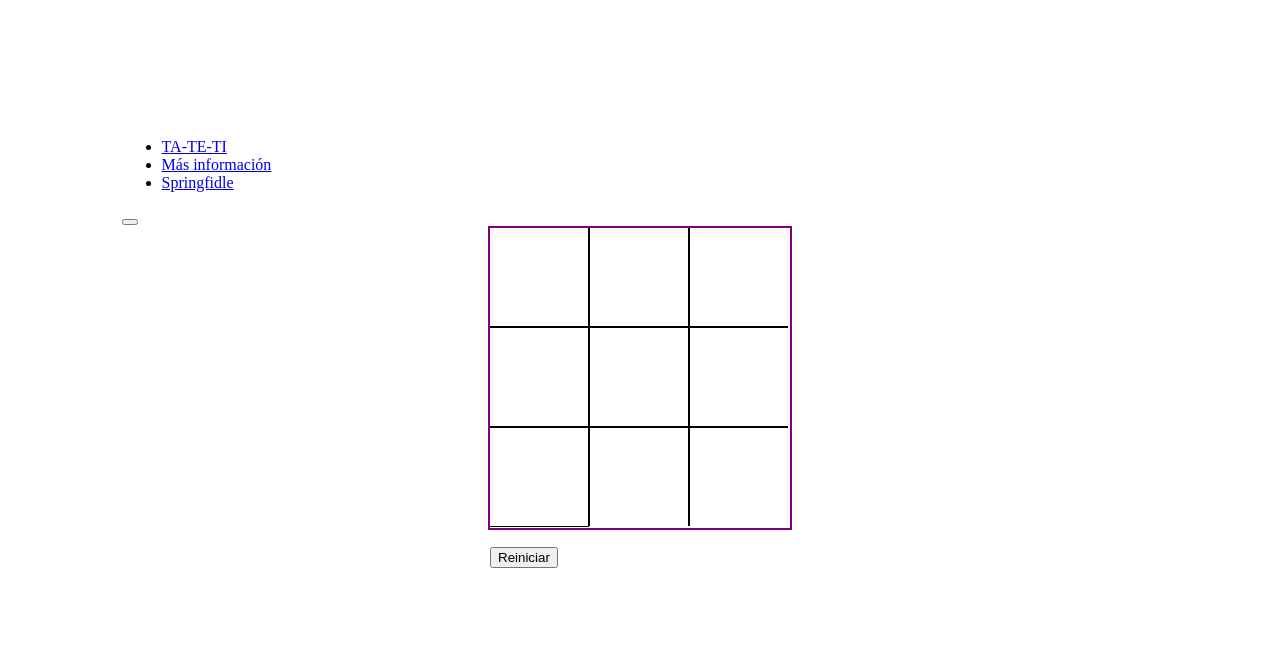
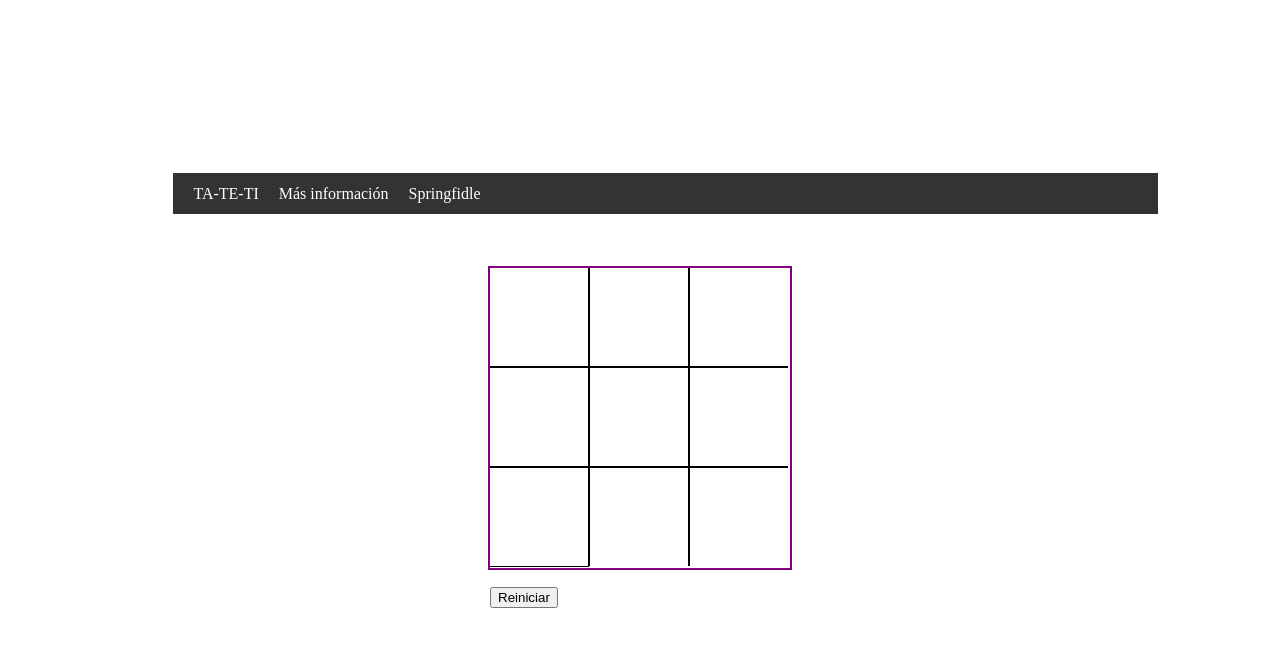
Before and after one commit to agry-code/Js, a plain HTML site: page ta-te-ti.html in a window 1280 px wide. Drawn offline with Linux system fonts and the light colour scheme.

Commit message:
nav arreglado

```diff
--- a/ta-te-ti.html
+++ b/ta-te-ti.html
@@ -4,6 +4,8 @@
     <meta charset="UTF-8">
     <meta http-equiv="X-UA-Compatible" content="IE=edge">
     <meta name="viewport" content="width=device-width, initial-scale=1.0">
+    <script src="https://kit.fontawesome.com/dc2ceecb89.js" crossorigin="anonymous"></script>
+
     <title>ta-te-ti</title>
     <style>
 html, body {
@@ -50,6 +52,36 @@ html, body {
 #reset {
     margin-top: 20px;
 }
+nav {
+      background-color: #333;
+      color: #fff;
+      display: flex;
+      justify-content: space-between;
+      padding: 10px;
+      width: 100%;
+      align-items: center; /* para centrar verticalmente los elementos */
+      margin: inherit;
+    }
+
+    nav ul {
+      display: flex;
+      list-style: none;
+      margin: 0;
+      padding: 0;
+    }
+
+    nav ul li {
+      margin: 0 10px;
+    }
+
+    nav ul li a {
+      color: #fff;
+      text-decoration: none;
+    }
+
+    nav ul li a:hover {
+      text-decoration: underline;
+    }
 
     </style>
 </head>
```
